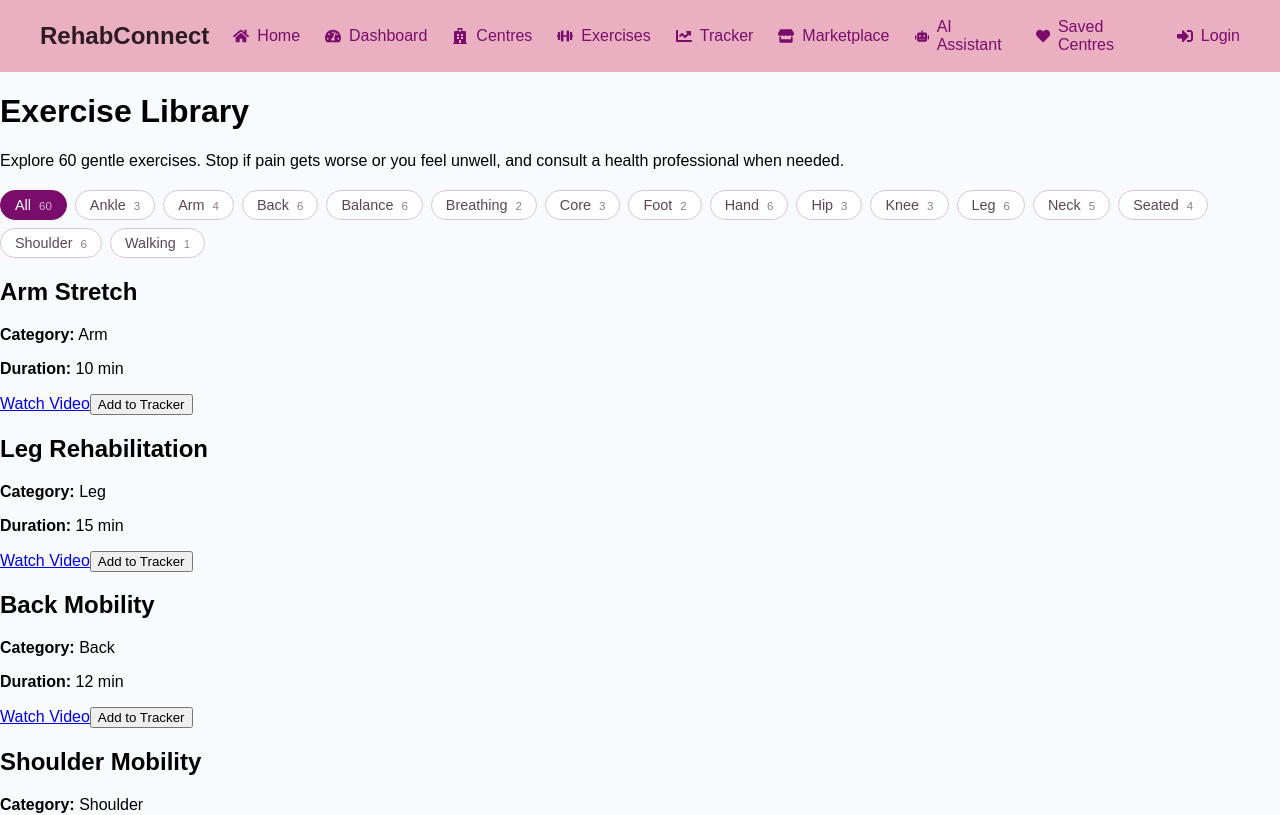
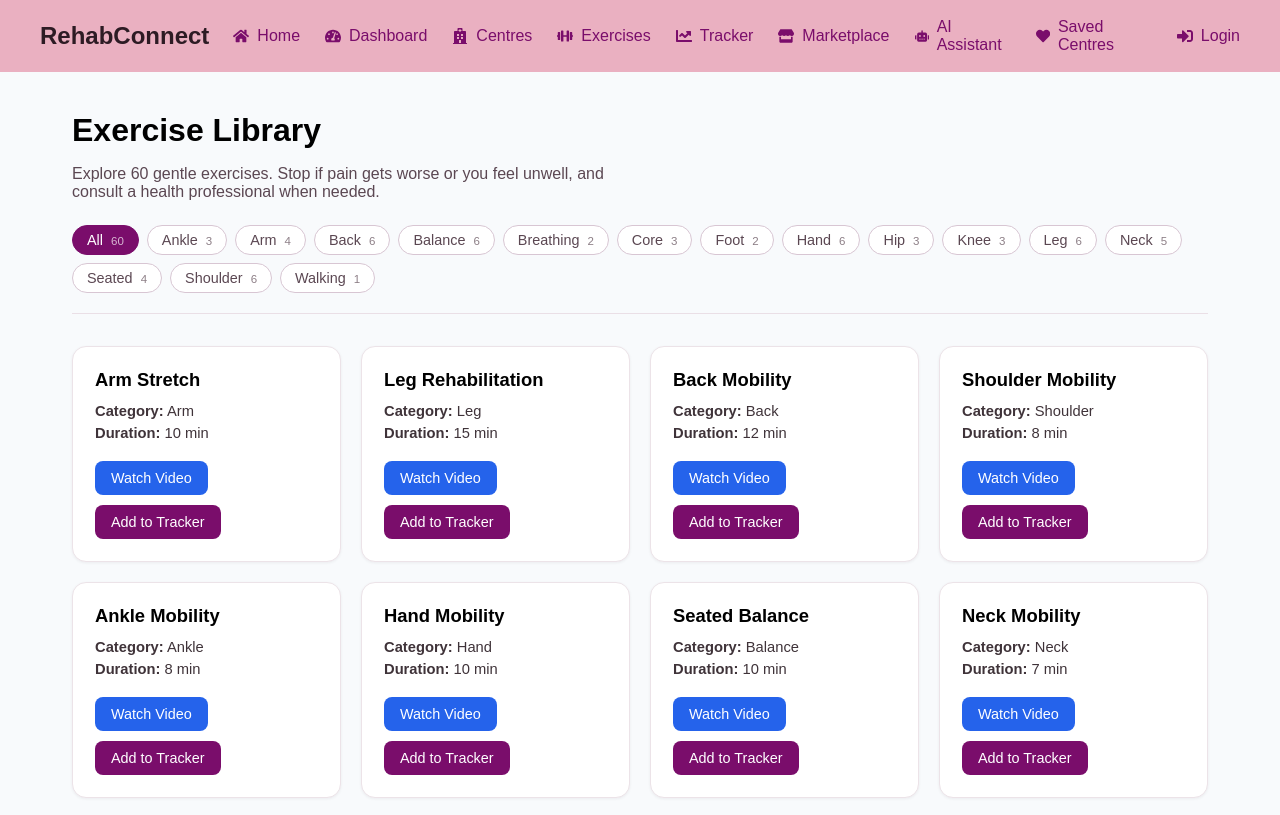
Before and after one commit to realsamyak05/rehab-connect, a React (Vite) app: page /exercises in a window 1280 px wide. Shown: the top 815 px of the page. Built offline with nearby package versions, Linux system fonts and the light colour scheme; no server answers.

Commit message:
exercise UI update 2

```diff
--- a/src/pages/Exercises.css
+++ b/src/pages/Exercises.css
@@ -1,8 +1,26 @@
+.exercises-page {
+  max-width: 1200px;
+  margin: 0 auto;
+  padding: 40px 32px 60px;
+}
+
+.exercises-page h1 {
+  margin: 0 0 8px;
+}
+
+.exercise-note {
+  color: #5b4752;
+  max-width: 65ch;
+}
+
+/* Category filter bar */
 .category-filter {
   display: flex;
   flex-wrap: wrap;
   gap: 8px;
-  margin-top: 20px;
+  margin: 24px 0 32px;
+  padding-bottom: 20px;
+  border-bottom: 1px solid #eadfe6;
 }
 
 .category-chip {
@@ -14,10 +32,12 @@
   font: inherit;
   font-size: 0.9rem;
   cursor: pointer;
+  transition: border-color 0.15s ease, background 0.15s ease, color 0.15s ease;
 }
 
 .category-chip:hover {
   border-color: #7a0d6b;
+  color: #7a0d6b;
 }
 
 .category-chip.active {
@@ -31,3 +51,94 @@
   font-size: 0.8em;
   margin-left: 4px;
 }
+
+.exercise-message {
+  margin: 0 0 24px;
+  color: #7a0d6b;
+  font-weight: 600;
+}
+
+/* Card grid */
+.exercises-page .exercise-grid {
+  display: grid;
+  grid-template-columns: repeat(auto-fill, minmax(260px, 1fr));
+  gap: 20px;
+}
+
+.exercises-page .exercise-card {
+  display: flex;
+  flex-direction: column;
+  background: #ffffff;
+  border: 1px solid #ece3e8;
+  border-radius: 14px;
+  padding: 22px;
+  box-shadow: 0 1px 3px rgba(30, 12, 26, 0.06);
+  transition: box-shadow 0.15s ease, transform 0.15s ease;
+}
+
+.exercises-page .exercise-card:hover {
+  box-shadow: 0 8px 20px rgba(30, 12, 26, 0.1);
+  transform: translateY(-2px);
+}
+
+.exercise-card h2 {
+  margin: 0 0 12px;
+  font-size: 1.15rem;
+}
+
+.exercise-card p {
+  margin: 0 0 6px;
+  font-size: 0.92rem;
+  color: #3f3339;
+}
+
+.exercise-card a {
+  display: inline-block;
+  align-self: flex-start;
+  margin-top: 14px;
+  text-decoration: none;
+  color: white;
+  background: #2563eb;
+  padding: 9px 16px;
+  border-radius: 8px;
+  font-size: 0.9rem;
+  transition: background 0.15s ease;
+}
+
+.exercise-card a:hover {
+  background: #1d4ed8;
+}
+
+.add-tracker-button {
+  margin-top: 10px;
+  padding: 9px 16px;
+  border: 0;
+  border-radius: 8px;
+  background: #7a0d6b;
+  color: white;
+  font: inherit;
+  font-size: 0.9rem;
+  cursor: pointer;
+  align-self: flex-start;
+  transition: background 0.15s ease;
+}
+
+.add-tracker-button:hover:not(:disabled) {
+  background: #630a56;
+}
+
+.add-tracker-button:disabled {
+  cursor: wait;
+  opacity: 0.7;
+}
+
+.add-tracker-button.added {
+  background: #22c55e;
+  cursor: default;
+}
+
+@media (max-width: 640px) {
+  .exercises-page {
+    padding: 24px 16px 40px;
+  }
+}
```
